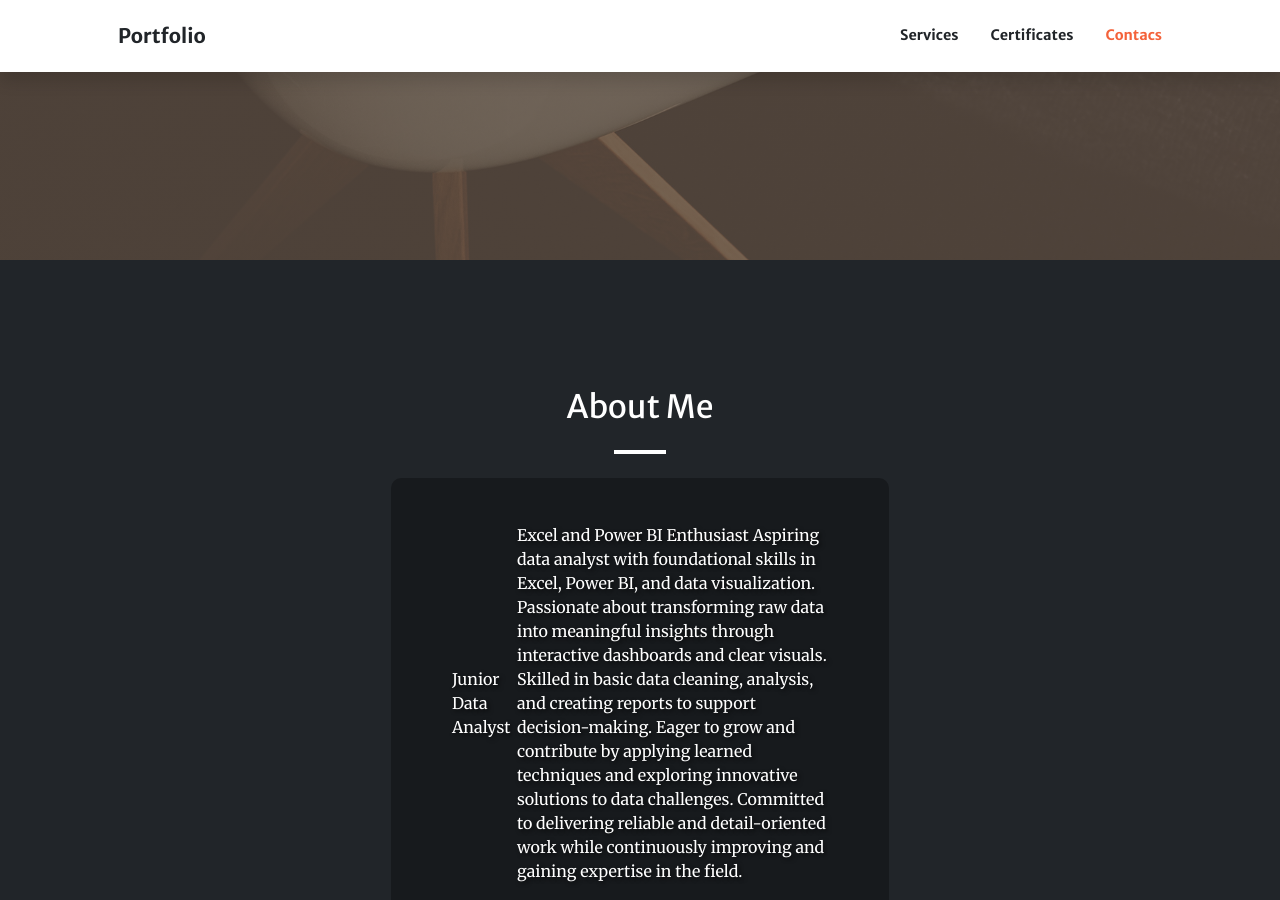
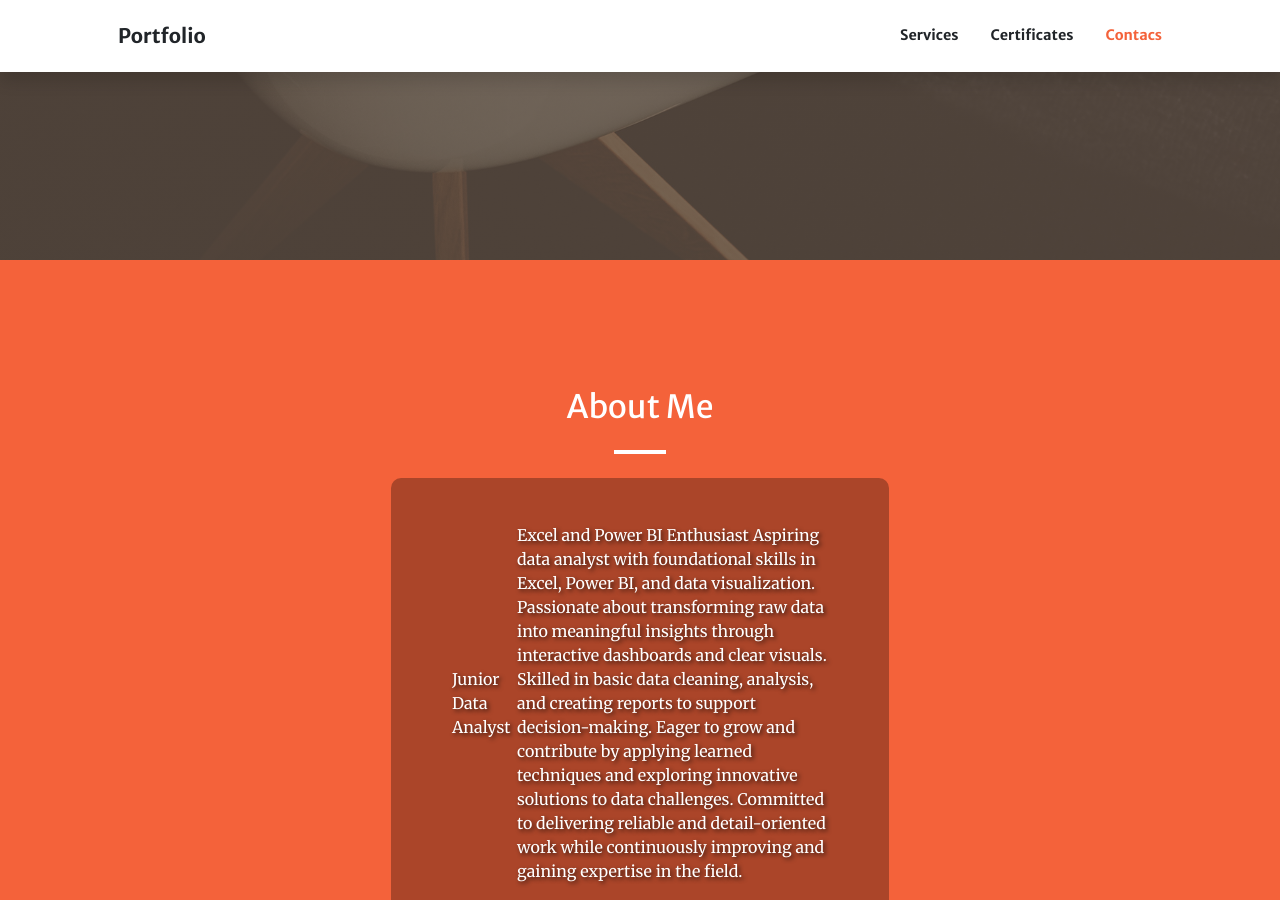
Before and after one commit to Edward-R-analytics/Portfolio, a Jekyll site: the page built from index.md, in a window 1280 px wide and 900 px high, scrolled down 640 px. Built offline with Jekyll 4.4.1, drawn with Linux system fonts in a browser that asks for light colours; comment, search, counter and statistics services are not loaded.

Commit message:
Update call-to-action.html

```diff
--- a/_includes/call-to-action.html
+++ b/_includes/call-to-action.html
@@ -1,11 +1,11 @@
-<section class="page-section bg-dark text-white">
+<section id="{{ section.section_id }}" class="page-section {{ section.background_style }}">
   <div class="container px-4 px-lg-5 text-center">
     <div class="row gx-4 gx-lg-5 justify-content-center">
-      <div class="col-lg-8 col-xl-6 text-center">
-        <h2 class="mt-0">{{ section.title }}</h2>  <!-- Título centrado -->
+      <div class="col-lg-8 col-xl-6 {{ section.text_style | default: 'text-center' }}">
+        <h2 class="text-white mt-0 text-center">{{ section.title }}</h2>
         <hr class="divider border border-2 border-white">
         <div class="mb-4 text-bright-shadow">
-          {{ section.text | markdownify }}  <!-- Párrafos con sangría -->
+          {{ section.text | markdownify }}
         </div>
       </div>
     </div>
```
